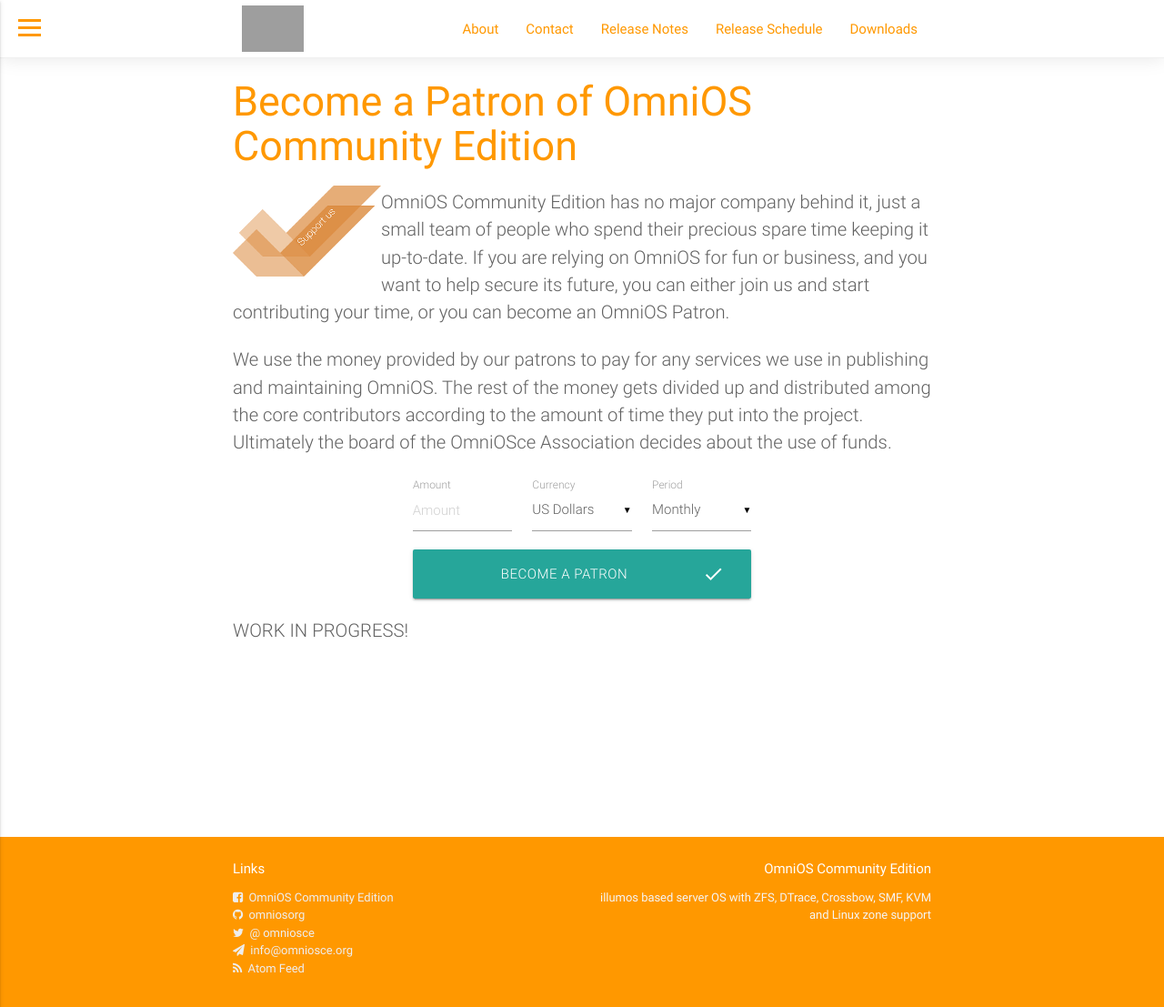
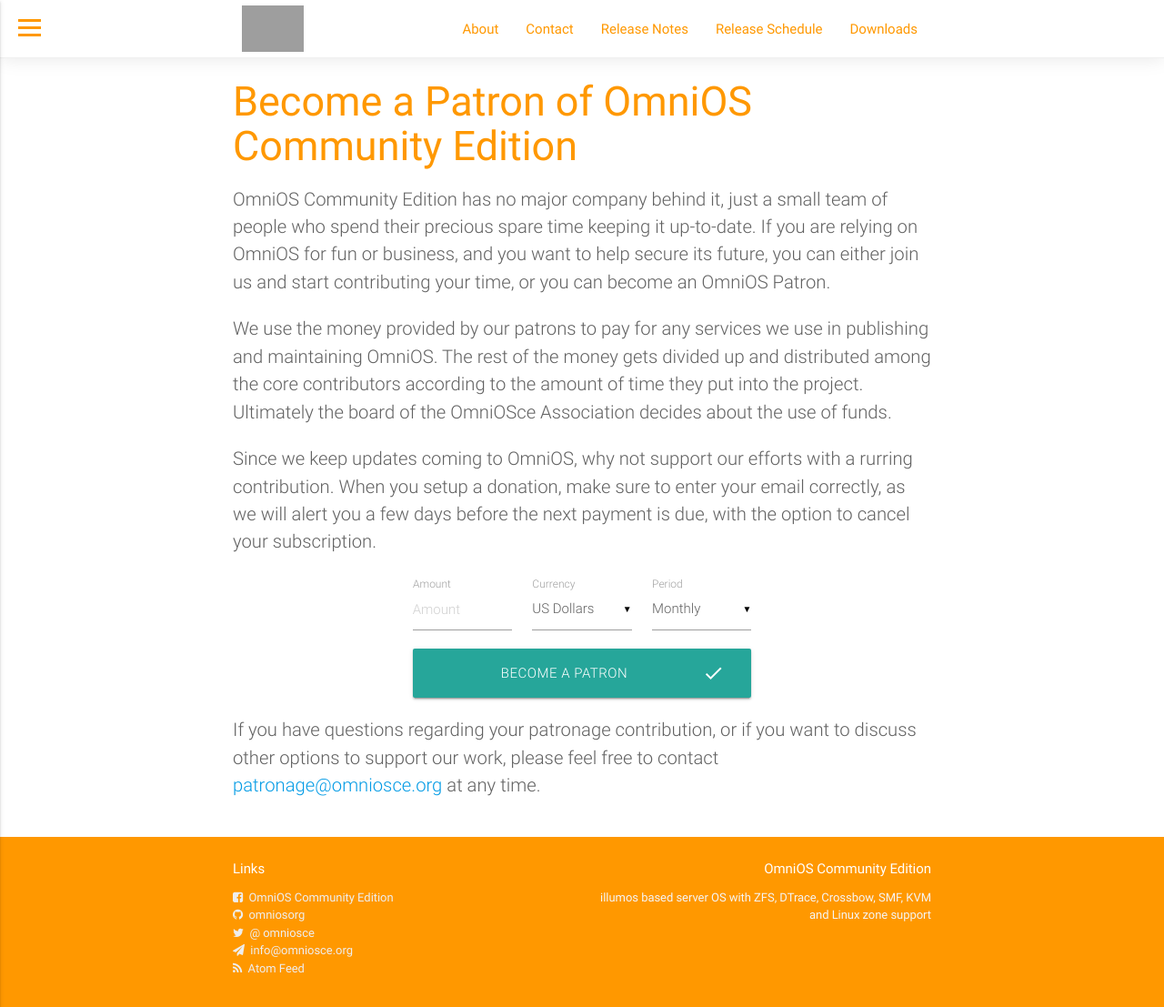
Before and after one commit to omniosorg/omniosorg.github.io, a Jekyll site: the page built from patron.md, in a window 1280 px wide and 1107 px high. Shown: the whole window at 91% size. Built offline with Jekyll 4.4.1, drawn with Linux system fonts in a browser that asks for light colours; grey boxes are pictures that could not be loaded.

Commit message:
cosmetics

```diff
--- a/patron.md
+++ b/patron.md
@@ -5,8 +5,6 @@
 ---
 
 # Become a Patron of OmniOS Community Edition
-
-<img src="/support.png" class="fleft" alt="Support Us">
 
 OmniOS Community Edition has no major company behind it, just a small team of
 people who spend their precious spare time keeping it up-to-date. If you
@@ -20,6 +18,10 @@
 they put into the project. Ultimately the board of the OmniOSce Association
 decides about the use of funds.
 
+Since we keep updates coming to OmniOS, why not support our efforts with a
+rurring contribution. When you setup a donation, make sure to enter your
+email correctly, as we will alert you a few days before the next payment is
+due, with the option to cancel your subscription.
 
 <form class="patron_form">
 <div class="row">
@@ -76,15 +78,14 @@
 	}),
 	success: function(msg){
 	    jQuery('#notice').html(
-		'<img src=/thanks.png class="cfleft">' +
-		'<h2 class="fleft">Thank you for your patronage. ' +
+		'<h2><i class="material-icons">check</i> Thank you for your patronage. ' +
 		'We have sent a confirmation message to the email address ' +
 		'provided.</h2>' +
 		'<h2>Please contact patronage@omniosce.org if the message ' +
-		'does not arrive within 24 hours.</h2>');
+		'does not arrive within a few minutes.</h2>');
 	},
 	error: function(xhr,status){
-	   jQuery('#notice').html('<h2>There was a problem processing your request. Please contact patronage@omniosce.org.</h2>');
+	   jQuery('#notice').html('<h2><i class="material-icons">sms_failed</i> There was a problem processing your request. Please contact patronage@omniosce.org.</h2>');
 	}
      });
   }
@@ -117,4 +118,6 @@
 });
 })();</script>
 
-WORK IN PROGRESS!
+If you have questions regarding your patronage contribution, or if you want to
+discuss other options to support our work, please feel free to contact <a
+href="mailto:patronage@omniosce.org">patronage@omniosce.org</a> at any time.
```
